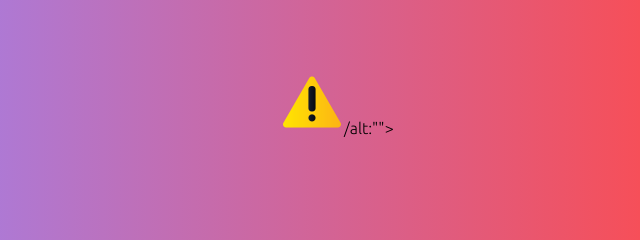
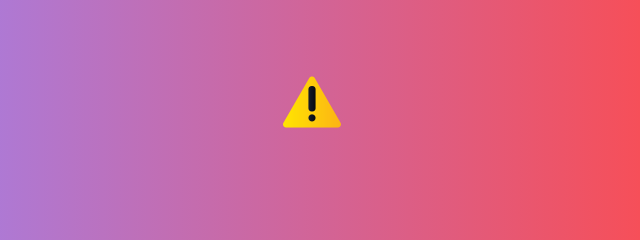
Before and after one commit to MatheusMarques2202/pagina-pessoal, a plain HTML site: page projetos.html in a window 1280 px wide. Shown: the part 430-670 px from the top of the page, 640-1280 px from the left. Drawn offline with Linux system fonts and the light colour scheme.

Commit message:
Update projetos.html

```diff
--- a/projetos.html
+++ b/projetos.html
@@ -29,7 +29,7 @@
     </div>
         </div>
      <div class="aviso">
-        <li><a href="#"target="_blank" rel="noopener noreferrer"></a><img src="icons8-alert-64.png">/alt:""></li>
+        <li><a href="#"target="_blank" rel="noopener noreferrer"></a><img src="icons8-alert-64.png"></li>
      </div>
 </header>
 
```
